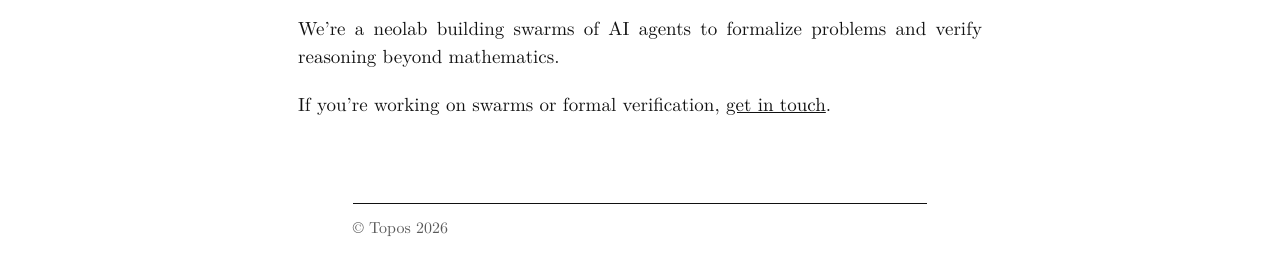
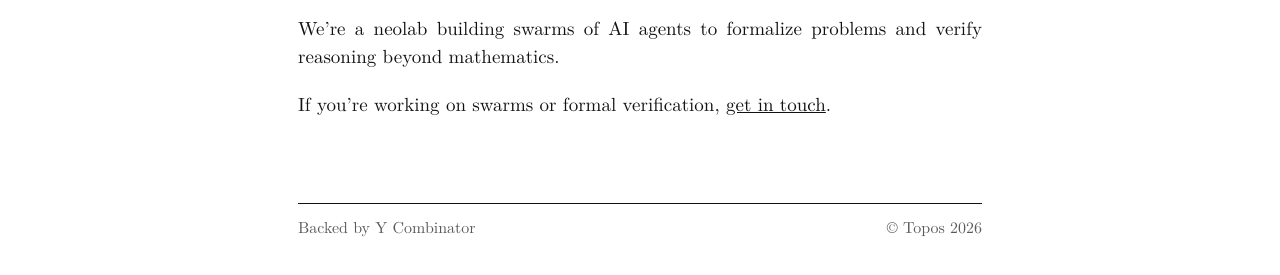
Before and after one commit to wamlat/topos-website, a plain HTML site: page index.html in a window 1280 px wide. Shown: the part 721-996 px from the top of the page. Drawn offline with Linux system fonts and the light colour scheme.

Commit message:
Add "Backed by Y Combinator" to the landing page footer
Also match the footer rule to the text column width and drop the focus
outline on the about section when it is reached from the nav.

Co-Authored-By: Claude Fable 5.2 <noreply@anthropic.com>

```diff
--- a/index.html
+++ b/index.html
@@ -48,6 +48,6 @@
       <p>If you’re working on swarms or formal verification, <a href="/contact/">get in touch</a>.</p>
     </section>
   </main>
-  <footer class="colophon col"><span>© Topos <span data-year>2026</span></span></footer>
+  <footer class="colophon col"><span>Backed by Y Combinator</span><span>© Topos <span data-year>2026</span></span></footer>
 </body>
 </html>
--- a/style.css
+++ b/style.css
@@ -16,7 +16,7 @@ a:focus-visible { outline: 2px solid var(--ink); outline-offset: 3px; }
 .skip-link { position: absolute; top: -80px; left: 12px; z-index: 10; padding: 8px 14px; background: var(--ink); color: var(--paper); text-decoration: none; }
 .skip-link:focus { top: 12px; }
 main { flex: 1; }
-main:focus { outline: none; }
+main:focus, section:focus { outline: none; }
 
 /* One text column, shared by the header, the body and the footer. */
 .col { width: min(36em, calc(100% - 40px)); margin-inline: auto; }
@@ -63,7 +63,7 @@ main:focus { outline: none; }
 .posts a:hover { text-decoration: underline; text-underline-offset: 4px; }
 .posts .meta { display: block; color: var(--muted); font-size: 0.9em; margin-top: 0.15em; }
 
-.colophon { margin-top: 4em; margin-bottom: 40px; padding-top: 0.8em; border-top: 0.5px solid var(--ink); font-size: 0.84em; color: var(--muted); }
+.colophon { width: min(calc(36em / 0.84), calc(100% - 40px)); margin-top: 4em; margin-bottom: 40px; padding-top: 0.8em; border-top: 0.5px solid var(--ink); display: flex; justify-content: space-between; flex-wrap: wrap; gap: 0.3em 1.5em; font-size: 0.84em; color: var(--muted); }
 
 @media (max-width: 480px) {
   body { font-size: 17.5px; }
```
